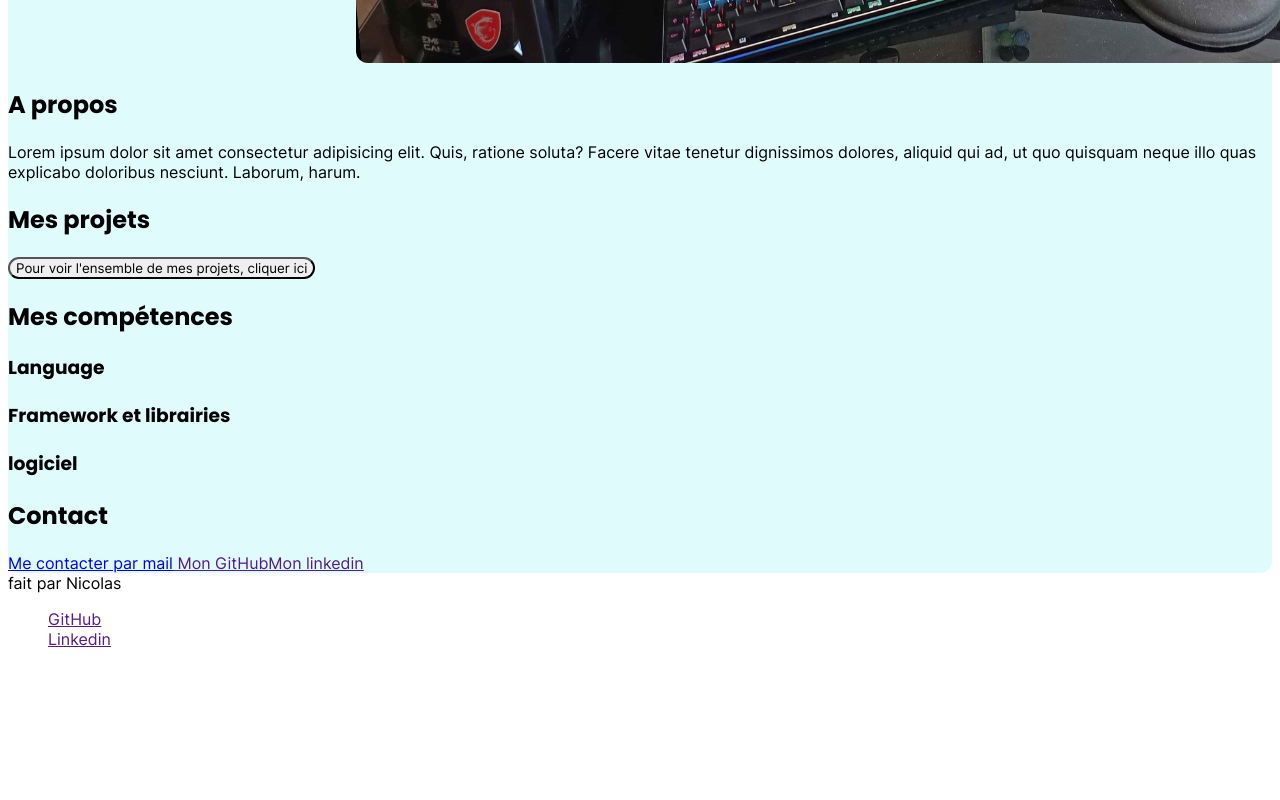
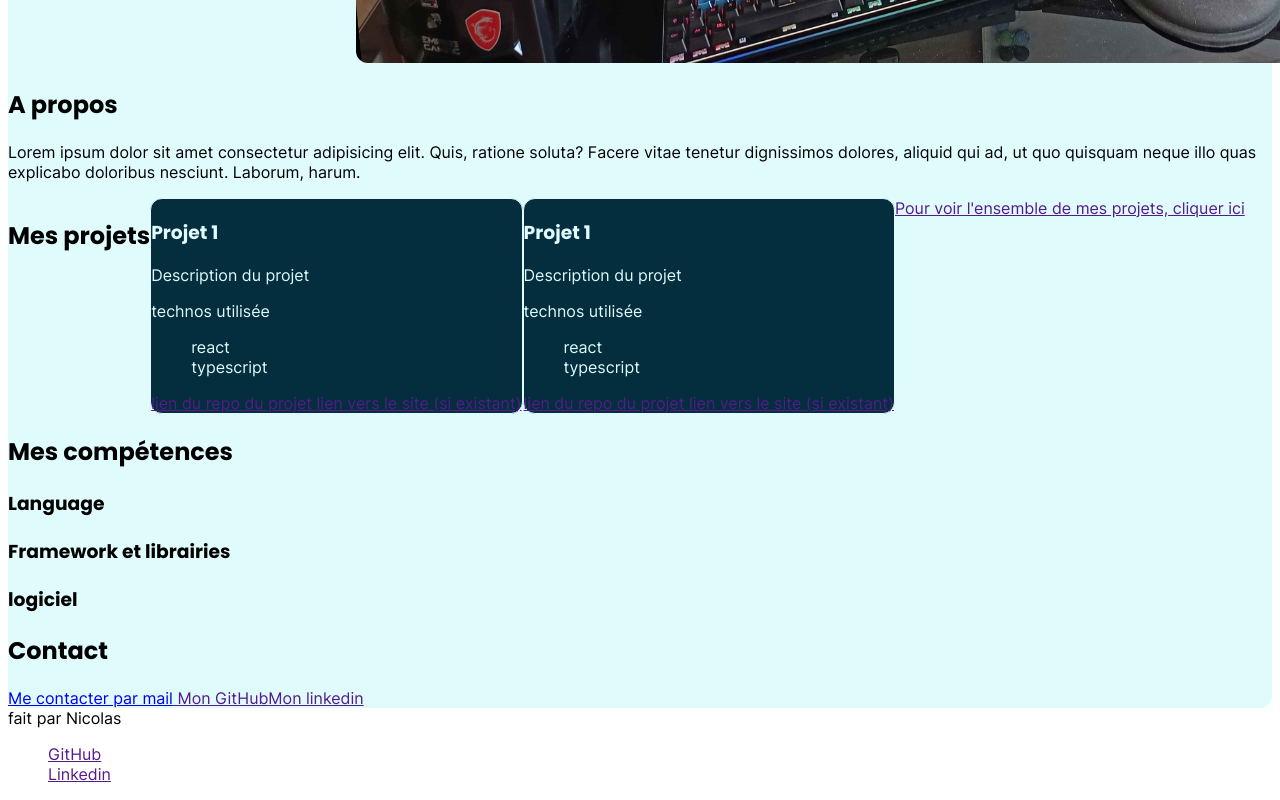
Before and after one commit to Nicolas-Puchois/mon-portefolio, a Next.js app: page / in a window 1280 px wide. Shown: the part 821-1621 px from the top of the page. Before the commit the page ends 1486 px from the top, so only its background shows below. Built offline with nearby package versions, Linux system fonts and the light colour scheme; a web font is replaced by a local one.

Commit message:
ajout de la section projets avec des cartes de projet et mise à jour des styles pour le thème clair et sombre

```diff
--- a/app/page.tsx
+++ b/app/page.tsx
@@ -30,10 +30,34 @@ export default function Home() {
         </section>
 
 
-        <section>
+        <section className={StylesMain.projet}>
           <h2> Mes projets</h2>
+            <section className={StylesMain.projet_card}>
+              <h3> Projet 1</h3>
+              <p> Description du projet</p>
+              technos utilisée
+              <ul>
+                <li> react</li>
+                <li> typescript</li>
+              </ul>
+              <a href=""> lien du repo du projet </a>
+              <a href=""> lien vers le site (si existant)</a>
+            </section>
 
-          <button> Pour voir l&apos;ensemble de mes projets, cliquer ici</button>
+            <section className={StylesMain.projet_card}>
+              <h3> Projet 1</h3>
+              <p> Description du projet</p>
+              technos utilisée
+              <ul>
+                <li> react</li>
+                <li> typescript</li>
+              </ul>
+              <a href=""> lien du repo du projet </a>
+              <a href=""> lien vers le site (si existant)</a>
+            </section>
+
+            <a href="">Pour voir l&apos;ensemble de mes projets, cliquer ici</a>
+
         </section>
 
         <section>
--- a/app/styles/globals.css
+++ b/app/styles/globals.css
@@ -60,10 +60,12 @@ html[data-theme="light"] {
   --bg-primary: var(--light-theme);
   --bg-secondary: var(--dark-theme);
   --text-primary: var(--dark-theme);
+  --text-secondary: var(--light-theme);
 }
 
 html[data-theme="dark"] {
   --bg-primary: var(--dark-theme);
   --bg-secondary: var(--light-theme);
   --text-primary: var(--light-theme);
+  --text-secondary: var(--dark-theme);
 }
--- a/app/styles/main.module.css
+++ b/app/styles/main.module.css
@@ -22,4 +22,15 @@
   .titre {
     display: none;
   }
+
+  .projet {
+    display: flex;
+    flex-direction: row;
+    flex-wrap: nowrap;
+    .projet_card {
+      background-color: var(--bg-secondary);
+      border: 1px solid;
+      color: var(--text-secondary);
+    }
+  }
 }
```
